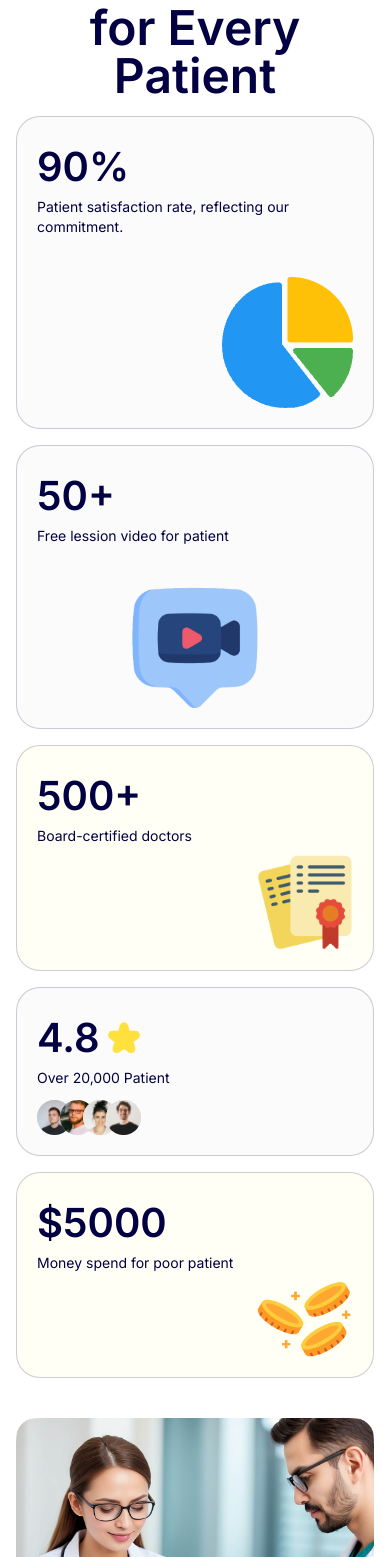
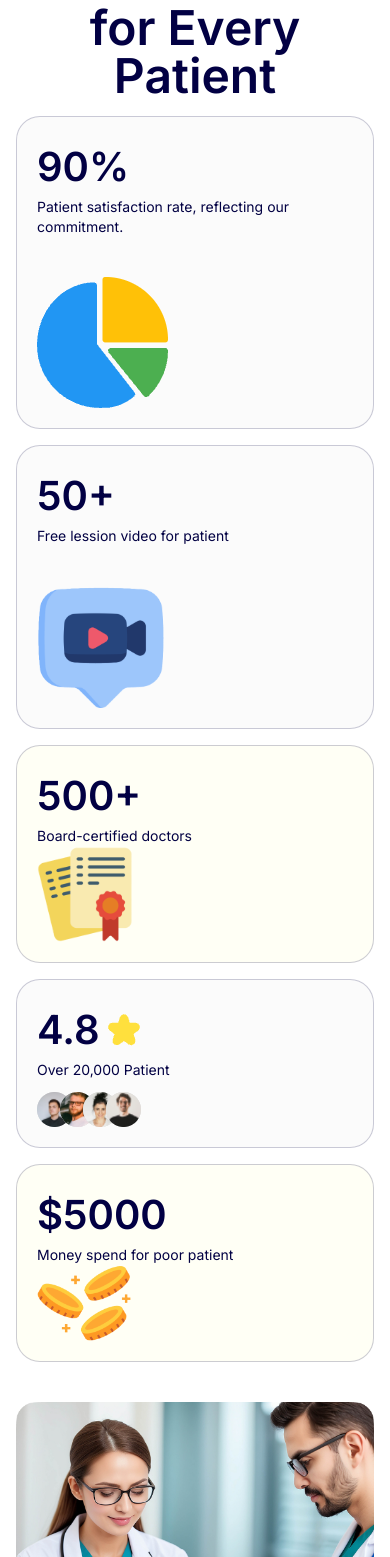
Before and after one commit to devo-ab/docPluss, a React (Vite) app: page / in a window 390 px wide. Shown: the part 381-1938 px from the top of the page. Built offline with nearby package versions, Linux system fonts and the light colour scheme.

Commit message:
updated caro

```diff
--- a/src/components/CarePatient/CarePatient.jsx
+++ b/src/components/CarePatient/CarePatient.jsx
@@ -3,10 +3,10 @@ import pro1 from "../../assets/carePoint/Ellipse 2.png";
 import pro2 from "../../assets/carePoint/Ellipse 3.png";
 import pro3 from "../../assets/carePoint/Ellipse 4.png";
 import pro4 from "../../assets/carePoint/Ellipse 5.png";
-import pi from "../../assets/carePoint/Pi.png"
-import badge from "../../assets/carePoint/badge.png"
-import coin from "../../assets/carePoint/coin.png"
-import video from "../../assets/carePoint/video.png"
+import pi from "../../assets/carePoint/Pi.png";
+import badge from "../../assets/carePoint/badge.png";
+import coin from "../../assets/carePoint/coin.png";
+import video from "../../assets/carePoint/video.png";
 
 const CarePatient = () => {
   return (
@@ -15,7 +15,7 @@ const CarePatient = () => {
         <div className="p-5 bg-[#fbfbfb] border border-[#02004333] rounded-3xl md:row-span-2 md:col-span-1 hidden md:block">
           <p className="text-[30px] md:text-[40px] font-semibold">90%</p>
           <p className="text-sm">Patient satisfaction rate, reflecting our commitment.</p>
-          <img className="mt-10 mr-56" src={pi} alt="" />
+          <img className="mt-10" src={pi} alt="" />
         </div>
         <h1 className="text-[#020043] text-5xl font-semibold text-center md:col-span-3">
           Comprehensive Care <br /> for Every Patient
@@ -23,27 +23,20 @@ const CarePatient = () => {
         <div className="p-5 bg-[#fbfbfb] border border-[#02004333] rounded-3xl md:row-span-2 md:col-span-1 block md:hidden">
           <p className="text-[40px] font-semibold">90%</p>
           <p className="text-sm">Patient satisfaction rate, reflecting our commitment.</p>
-          <div className="flex justify-between">
-            <p></p>
-            <img className="mt-10" src={pi} alt="" />
-          </div>
+          <img className="mt-10" src={pi} alt="" />
         </div>
 
         <div className="p-5 bg-[#fbfbfb] border border-[#02004333] rounded-3xl md:row-span-2 md:col-span-1">
           <p className="text-[40px] font-semibold">50+</p>
           <p className="text-sm">Free lession video for patient</p>
-          <img className="w-32 flex mx-auto items-center justify-center mt-10" src={video} alt="" />
+          <img className="w-32 mt-10" src={video} alt="" />
         </div>
 
         <div className="p-5 bg-[#fffff5] border border-[#02004333] rounded-3xl md:row-span-1 md:col-span-1">
           <p className="text-[40px] font-semibold">500+</p>
           <p className="text-sm">Board-certified doctors</p>
-          <div className="flex justify-between mt-2">
-            <p></p>
-            <img className="w-24" src={badge} alt="" />
-          </div>
+          <img className="w-24" src={badge} alt="" />
         </div>
-
 
         <div className="p-5 bg-[#fbfbfb] border border-[#02004333] rounded-3xl md:row-span-1 md:col-span-1">
           <div className="flex items-center gap-2">
@@ -64,10 +57,7 @@ const CarePatient = () => {
         <div className="p-5 bg-[#fffff5] border border-[#02004333] rounded-3xl">
           <p className="text-[40px] font-semibold">$5000</p>
           <p className="text-sm">Money spend for poor patient</p>
-          <div className="flex justify-between mt-2">
-            <p></p>
           <img className="w-24 flex items-end" src={coin} alt="" />
-          </div>
         </div>
       </div>
     </div>
--- a/src/components/Services/Services.jsx
+++ b/src/components/Services/Services.jsx
@@ -17,33 +17,33 @@ const Services = () => {
 
             <div className="relative flex-1">
                 <img className="rounded-3xl w-full" src={img} alt="" />
-                <div className="bg-[#343268] max-w-96 rounded-3xl p-6 absolute left-0 md:left-6 bottom-0 md:bottom-6 bg-opacity-70">
+                <div className="bg-[#343268] max-w-96 rounded-3xl p-6 absolute left-0 md:left-6 bottom-0 md:bottom-6 bg-opacity-70 sm:h-full md:h-auto">
                     <p className="text-[26px] font-medium text-white">Advanced Technology</p>
                     <div className="relative">
                     <p className="text-[#ffffffcc] mt-4">Our surgeons are trained in the latest robotic surgical techniques, which allow for greater precision</p>
-                    <span className="text-xl absolute -right-3 bottom-1 bg-[#ffc637] p-2 rounded-full text-white"><LuArrowUpRight /></span>
+                    <span className="text-xl absolute -right-3 -bottom-4 bg-[#ffc637] p-2 rounded-full text-white"><LuArrowUpRight /></span>
                     </div>
                 </div>
             </div>
 
             <div className="relative flex-1">
                 <img className="rounded-3xl w-full" src={img1} alt="" />
-                <div className="bg-[#343268] max-w-96 rounded-3xl p-6 absolute left-0 md:left-6 bottom-0 md:bottom-6 bg-opacity-70">
+                <div className="bg-[#343268] max-w-96 rounded-3xl p-6 absolute left-0 md:left-6 bottom-0 md:bottom-6 bg-opacity-70 sm:h-full md:h-auto">
                     <p className="text-[26px] font-medium text-white">Online Doctor Meet</p>
                     <div className="relative">
                     <p className="text-[#ffffffcc] mt-4">Our surgeons are trained in the latest robotic surgical techniques, which allow for greater precision</p>
-                    <span className="text-xl absolute -right-3 bottom-1 bg-[#ffc637] p-2 rounded-full text-white"><LuArrowUpRight /></span>
+                    <span className="text-xl absolute -right-3 -bottom-4 bg-[#ffc637] p-2 rounded-full text-white"><LuArrowUpRight /></span>
                     </div>
                 </div>
             </div>
 
             <div className="relative flex-1">
                 <img className="rounded-3xl w-full" src={img2} alt="" />
-                <div className="bg-[#343268] max-w-96 rounded-3xl p-6 absolute left-0 md:left-6 bottom-0 md:bottom-6 bg-opacity-70">
+                <div className="bg-[#343268] max-w-96 rounded-3xl p-6 absolute left-0 md:left-6 bottom-0 md:bottom-6 bg-opacity-70 sm:h-full md:h-auto">
                     <p className="text-[26px] font-medium text-white">Consultancy your health</p>
                     <div className="relative">
                     <p className="text-[#ffffffcc] mt-4">Our surgeons are trained in the latest robotic surgical techniques, which allow for greater precision</p>
-                    <span className="text-xl absolute -right-3 bottom-1 bg-[#ffc637] p-2 rounded-full text-white"><LuArrowUpRight /></span>
+                    <span className="text-xl absolute -right-3 -bottom-4 bg-[#ffc637] p-2 rounded-full text-white"><LuArrowUpRight /></span>
                     </div>
                 </div>
             </div>
```
